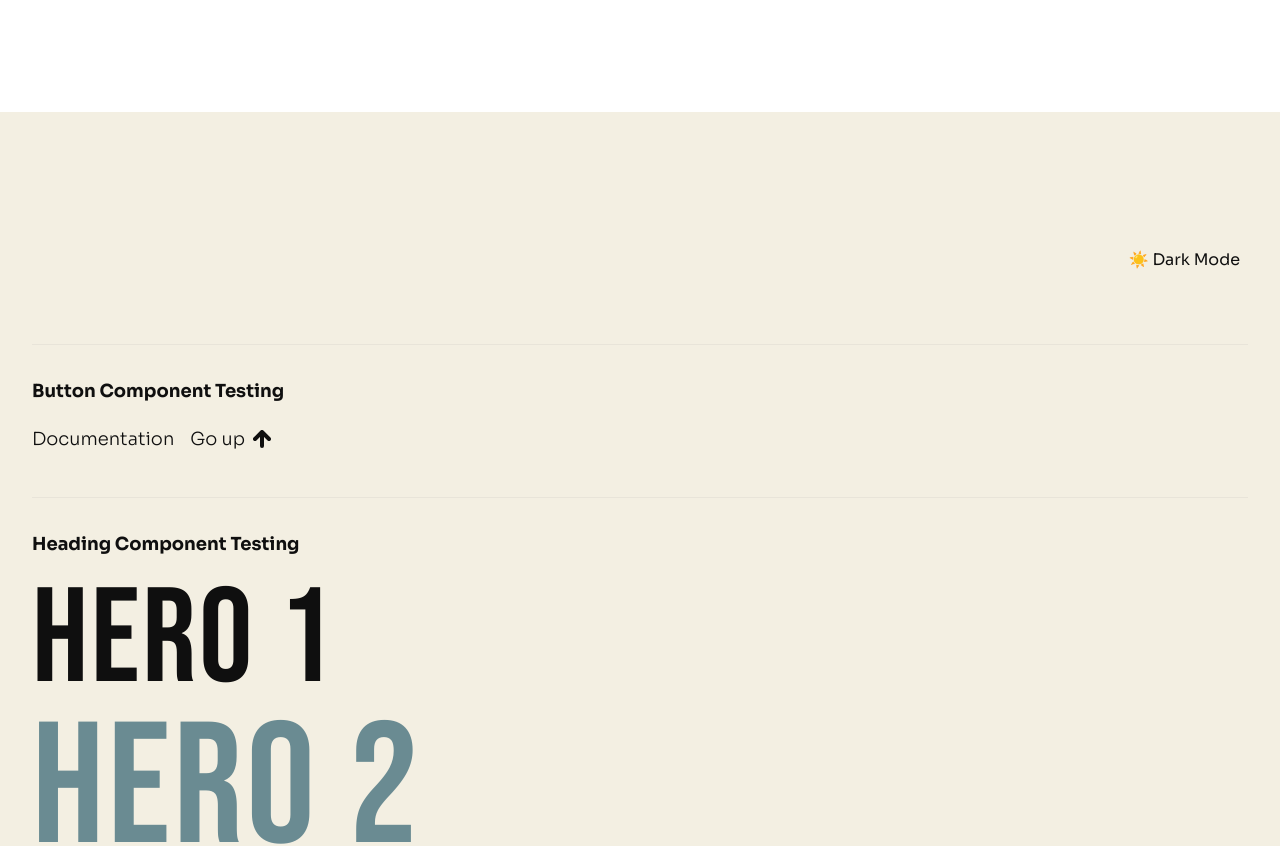
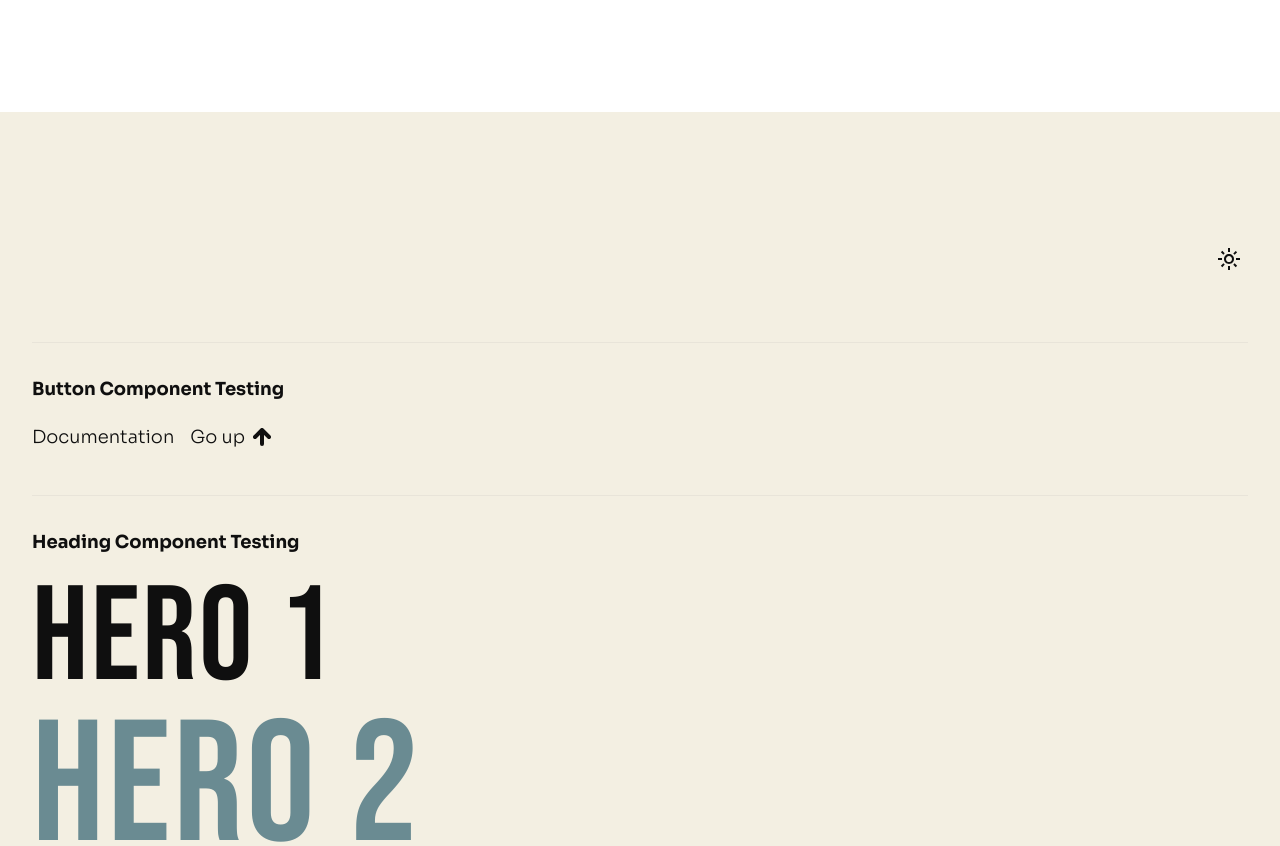
Before and after one commit to Kobeboy15/team_portfolio, a Next.js app: page / in a window 1280 px wide. Shown: the top 846 px of the page. Built offline with nearby package versions, Linux system fonts and the light colour scheme.

Commit message:
feat: remplace emoji with Figma sun/moon icons

```diff
--- a/src/components/ui/ThemeToggle.tsx
+++ b/src/components/ui/ThemeToggle.tsx
@@ -2,6 +2,40 @@
 
 import { useTheme } from "next-themes";
 import { useState, useEffect } from "react";
+
+function MoonIcon() {
+  return (
+    <svg
+      width="18"
+      height="18"
+      viewBox="0 0 18 18"
+      fill="none"
+      xmlns="http://www.w3.org/2000/svg"
+    >
+      <path
+        d="M9 18C6.5 18 4.375 17.125 2.625 15.375C0.875 13.625 0 11.5 0 9C0 6.5 0.875 4.375 2.625 2.625C4.375 0.875 6.5 0 9 0C9.23333 0 9.4625 0.00833333 9.6875 0.025C9.9125 0.0416667 10.1333 0.0666667 10.35 0.1C9.66667 0.583333 9.12083 1.2125 8.7125 1.9875C8.30417 2.7625 8.1 3.6 8.1 4.5C8.1 6 8.625 7.275 9.675 8.325C10.725 9.375 12 9.9 13.5 9.9C14.4167 9.9 15.2583 9.69583 16.025 9.2875C16.7917 8.87917 17.4167 8.33333 17.9 7.65C17.9333 7.86667 17.9583 8.0875 17.975 8.3125C17.9917 8.5375 18 8.76667 18 9C18 11.5 17.125 13.625 15.375 15.375C13.625 17.125 11.5 18 9 18ZM9 16C10.4667 16 11.7833 15.5958 12.95 14.7875C14.1167 13.9792 14.9667 12.925 15.5 11.625C15.1667 11.7083 14.8333 11.775 14.5 11.825C14.1667 11.875 13.8333 11.9 13.5 11.9C11.45 11.9 9.70417 11.1792 8.2625 9.7375C6.82083 8.29583 6.1 6.55 6.1 4.5C6.1 4.16667 6.125 3.83333 6.175 3.5C6.225 3.16667 6.29167 2.83333 6.375 2.5C5.075 3.03333 4.02083 3.88333 3.2125 5.05C2.40417 6.21667 2 7.53333 2 9C2 10.9333 2.68333 12.5833 4.05 13.95C5.41667 15.3167 7.06667 16 9 16Z"
+        fill="currentColor"
+      />
+    </svg>
+  );
+}
+
+function SunIcon() {
+  return (
+    <svg
+      width="22"
+      height="22"
+      viewBox="0 0 22 22"
+      fill="none"
+      xmlns="http://www.w3.org/2000/svg"
+    >
+      <path
+        d="M11 14C11.8333 14 12.5417 13.7083 13.125 13.125C13.7083 12.5417 14 11.8333 14 11C14 10.1667 13.7083 9.45833 13.125 8.875C12.5417 8.29167 11.8333 8 11 8C10.1667 8 9.45833 8.29167 8.875 8.875C8.29167 9.45833 8 10.1667 8 11C8 11.8333 8.29167 12.5417 8.875 13.125C9.45833 13.7083 10.1667 14 11 14ZM11 16C9.61667 16 8.4375 15.5125 7.4625 14.5375C6.4875 13.5625 6 12.3833 6 11C6 9.61667 6.4875 8.4375 7.4625 7.4625C8.4375 6.4875 9.61667 6 11 6C12.3833 6 13.5625 6.4875 14.5375 7.4625C15.5125 8.4375 16 9.61667 16 11C16 12.3833 15.5125 13.5625 14.5375 14.5375C13.5625 15.5125 12.3833 16 11 16ZM4 12H0V10H4V12ZM22 12H18V10H22V12ZM10 4V0H12V4H10ZM10 22V18H12V22H10ZM5.4 6.75L2.875 4.325L4.3 2.85L6.7 5.35L5.4 6.75ZM17.7 19.15L15.275 16.625L16.6 15.25L19.125 17.675L17.7 19.15ZM15.25 5.4L17.675 2.875L19.15 4.3L16.65 6.7L15.25 5.4ZM2.85 17.7L5.375 15.275L6.75 16.6L4.325 19.125L2.85 17.7Z"
+        fill="currentColor"
+      />
+    </svg>
+  );
+}
 
 export function ThemeToggle() {
   const { theme, systemTheme, setTheme } = useTheme();
@@ -23,7 +57,7 @@ export function ThemeToggle() {
       aria-pressed={isDark}
       className="rounded-full p-2 transition-colors hover:bg-foreground/10"
     >
-      {isDark ? "🌙 Light Mode" : "☀️ Dark Mode"}
+      {isDark ? <MoonIcon /> : <SunIcon />}
     </button>
   );
 }
```
